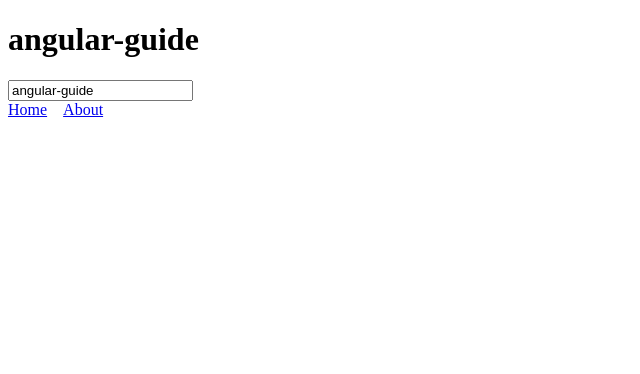
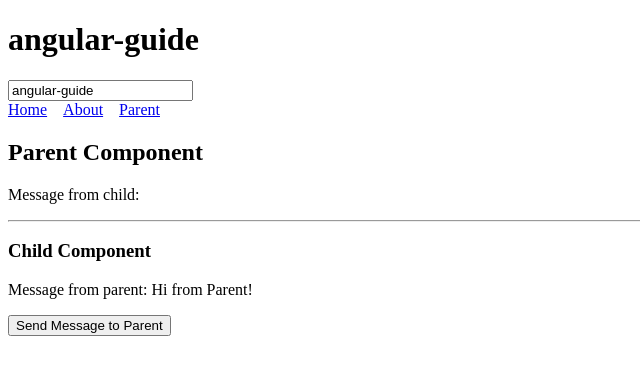
Before and after one commit to DiegoMoya06/angular-guide, an Angular app: page /parent in a window 1280 px wide. Before the commit this address led to /. Shown: the top 374 px of the page, without its empty margins (0-640 px from the left). Built offline with nearby package versions, Linux system fonts and the light colour scheme.

Commit message:
Added parent and child components

```diff
--- a/src/app/app.component.html
+++ b/src/app/app.component.html
@@ -4,15 +4,16 @@
 
     <h1>{{ title }}</h1>
 
-<!-- ngModel: Creates a FormControl instance from a domain model and binds it to a form control element.    -->
-    <input [(ngModel)]="title" placeholder="Change the title..." />
+    <!-- ngModel: Creates a FormControl instance from a domain model and binds it to a form control element.    -->
+    <input [(ngModel)]="title" placeholder="Change the title..."/>
   </div>
 
-<!-- Routing -->
+  <!-- Routing -->
   <nav>
     <a style="margin-right: 1rem" routerLink="/">Home</a>
-    <a routerLink="/about">About</a>
+    <a style="margin-right: 1rem" routerLink="/about">About</a>
+    <a routerLink="/parent">Parent</a>
   </nav>
 
-  <router-outlet />
+  <router-outlet/>
 </main>
--- a/src/app/app.routes.ts
+++ b/src/app/app.routes.ts
@@ -1,8 +1,12 @@
 import {Routes} from '@angular/router';
 import {HomeComponent} from './home/home.component';
 import {AboutComponent} from './about/about.component';
+import {ParentComponent} from './parent/parent.component';
+import {ChildComponent} from './child/child.component';
 
 export const routes: Routes = [
   {path: '', component: HomeComponent},
   {path: 'about', component: AboutComponent},
+  {path: 'parent', component: ParentComponent},
+  {path: 'child', component: ChildComponent},
 ];
--- /dev/null
+++ b/src/app/child/child.component.html
@@ -0,0 +1,3 @@
+<h3>Child Component</h3>
+<p>Message from parent: {{ messageFromParent }}</p>
+<button (click)="sendMessageToParent()">Send Message to Parent</button>
--- /dev/null
+++ b/src/app/child/child.component.ts
@@ -0,0 +1,19 @@
+import {Component, EventEmitter, Input, Output} from '@angular/core';
+
+@Component({
+  selector: 'app-child',
+  standalone: true,
+  imports: [],
+  templateUrl: './child.component.html',
+  styleUrl: './child.component.css'
+})
+export class ChildComponent {
+  // A ParentComponent sends a message to a ChildComponent using @Input()
+  @Input() messageFromParent: string = "";
+  // The ChildComponent responds by emitting an event using @Output() and EventEmitter
+  @Output() notifyParent = new EventEmitter<string>();
+
+  sendMessageToParent() {
+    this.notifyParent.emit("Hello from Child!");
+  }
+}
--- /dev/null
+++ b/src/app/parent/parent.component.html
@@ -0,0 +1,9 @@
+<h2>Parent Component</h2>
+<p>Message from child: {{ childReply }}</p>
+
+<hr />
+
+<app-child
+  [messageFromParent]="parentMessage"
+  (notifyParent)="handleChildMessage($event)">
+</app-child>
--- /dev/null
+++ b/src/app/parent/parent.component.ts
@@ -0,0 +1,19 @@
+import {Component} from '@angular/core';
+import {CommonModule} from '@angular/common';
+import {ChildComponent} from '../child/child.component';
+
+@Component({
+  selector: 'app-parent',
+  standalone: true,
+  imports: [CommonModule, ChildComponent],
+  templateUrl: './parent.component.html',
+  styleUrl: './parent.component.css'
+})
+export class ParentComponent {
+  parentMessage = "Hi from Parent!";
+  childReply = "";
+
+  handleChildMessage(message:string){
+    this.childReply = message;
+  }
+}
```
Also changed, not shown: src/app/child/child.component.css (added), src/app/parent/parent.component.css (added), 2 other files (tests, documents, lock files or other folders).
